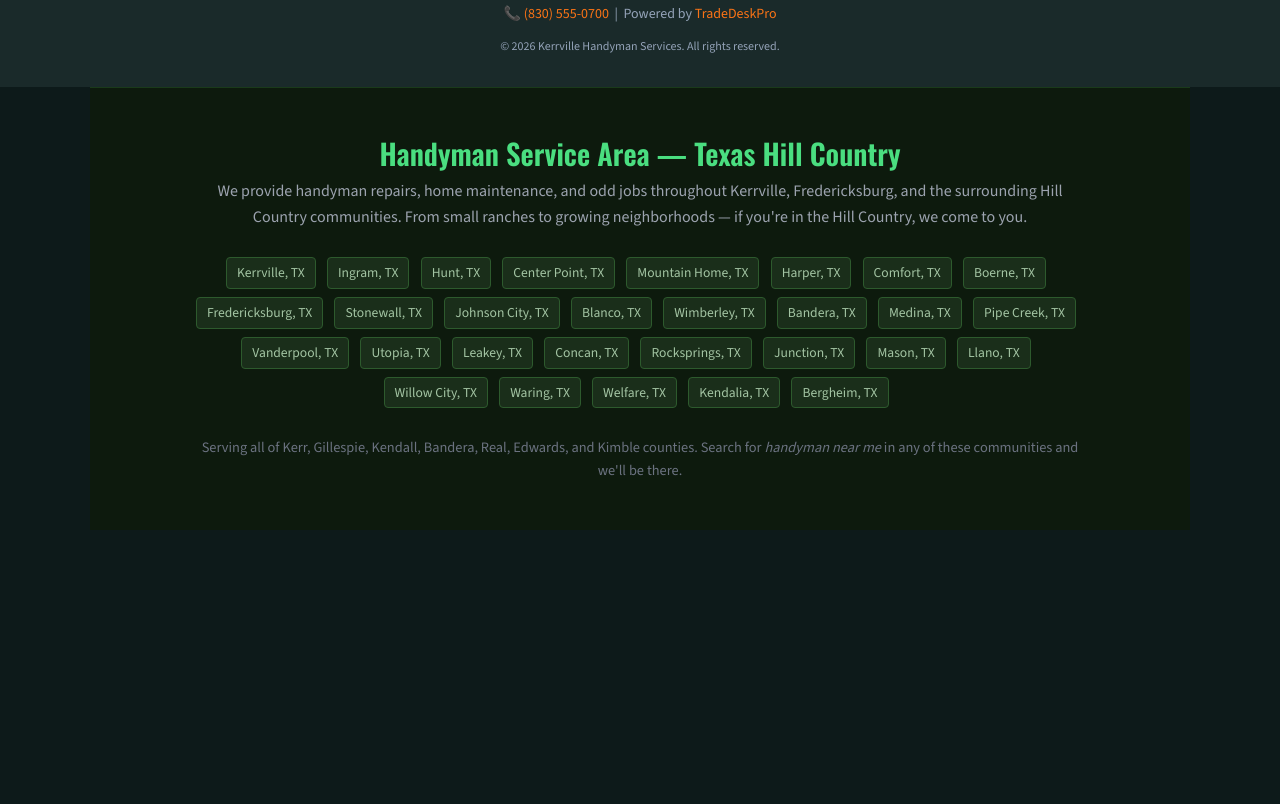
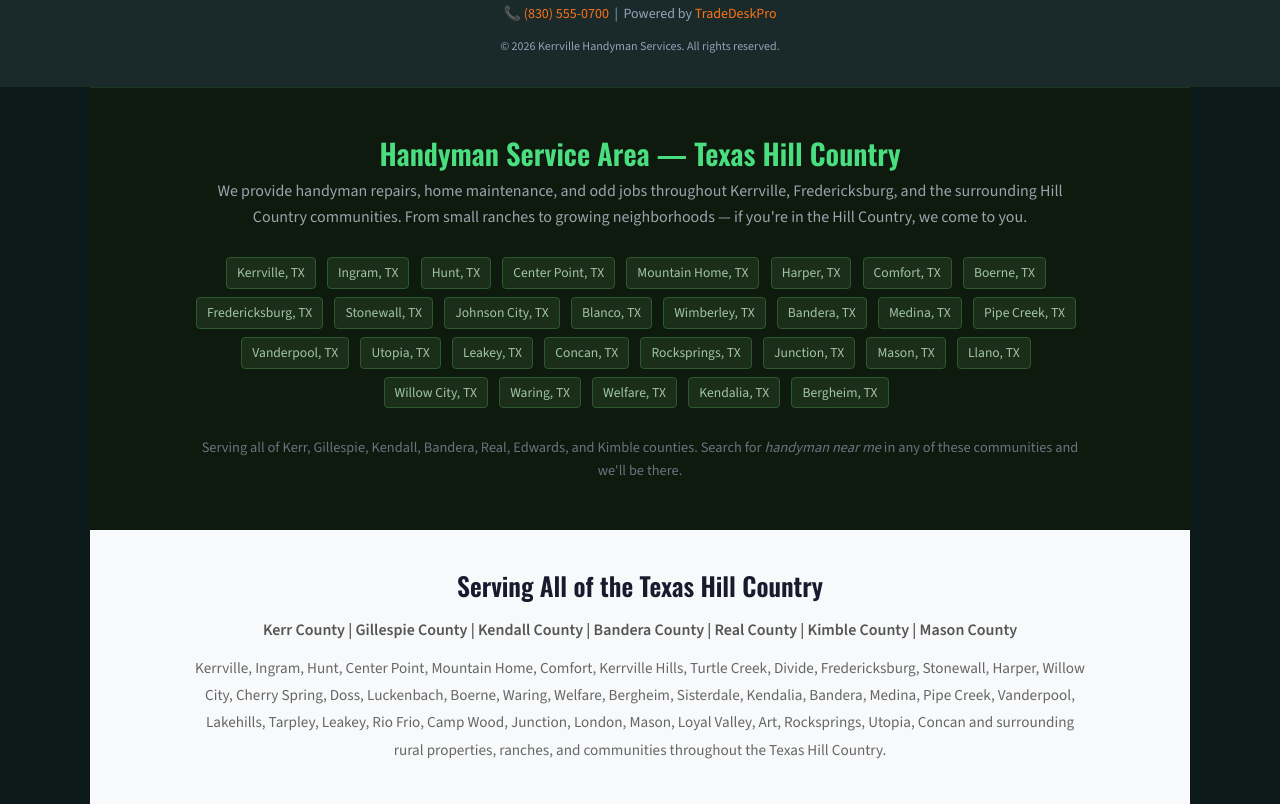
Before and after one commit to debsaisolutions-sketch/kerrvillehandymantx, a plain HTML site: page index.html in a window 1280 px wide. Shown: the part 2670-3474 px from the top of the page. Before the commit the page ends 3200 px from the top, so only its background shows below. Drawn offline with nearby package versions, Linux system fonts and the light colour scheme.

Commit message:
feat: expand service area to 40+ verified Hill Country towns

```diff
--- a/index.html
+++ b/index.html
@@ -666,5 +666,15 @@ document.querySelectorAll('.faq-q').forEach(q => {
 </section>
 <!-- END SERVICE AREA SECTION -->
 
+
+  <!-- Service Area Section -->
+  <section style="background:#f8f9fa;padding:40px 20px;text-align:center;">
+    <div style="max-width:900px;margin:0 auto;">
+      <h2 style="color:#1a1a2e;font-size:1.6rem;margin-bottom:16px;">Serving All of the Texas Hill Country</h2>
+      <p style="color:#555;font-size:1rem;margin-bottom:12px;font-weight:600;">Kerr County | Gillespie County | Kendall County | Bandera County | Real County | Kimble County | Mason County</p>
+      <p style="color:#666;font-size:0.95rem;line-height:1.8;">Kerrville, Ingram, Hunt, Center Point, Mountain Home, Comfort, Kerrville Hills, Turtle Creek, Divide, Fredericksburg, Stonewall, Harper, Willow City, Cherry Spring, Doss, Luckenbach, Boerne, Waring, Welfare, Bergheim, Sisterdale, Kendalia, Bandera, Medina, Pipe Creek, Vanderpool, Lakehills, Tarpley, Leakey, Rio Frio, Camp Wood, Junction, London, Mason, Loyal Valley, Art, Rocksprings, Utopia, Concan and surrounding rural properties, ranches, and communities throughout the Texas Hill Country.</p>
+    </div>
+  </section>
+
 </body>
 </html>
```
